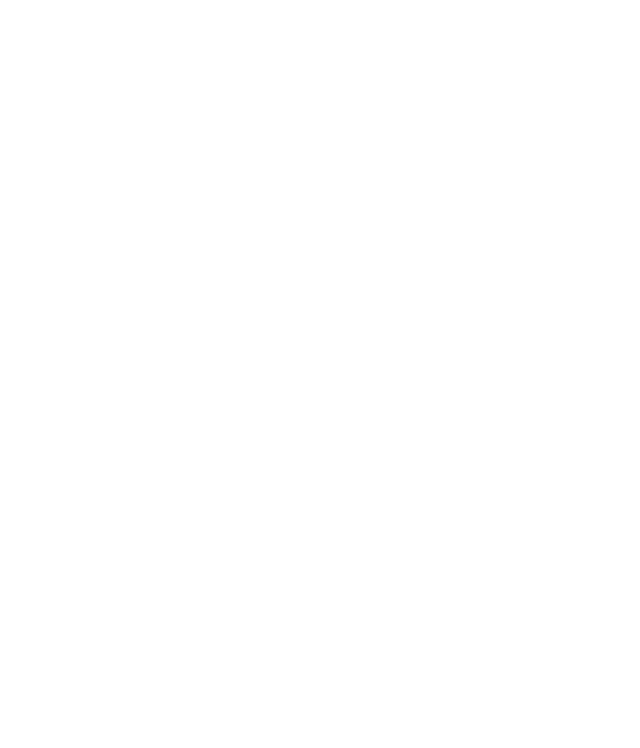
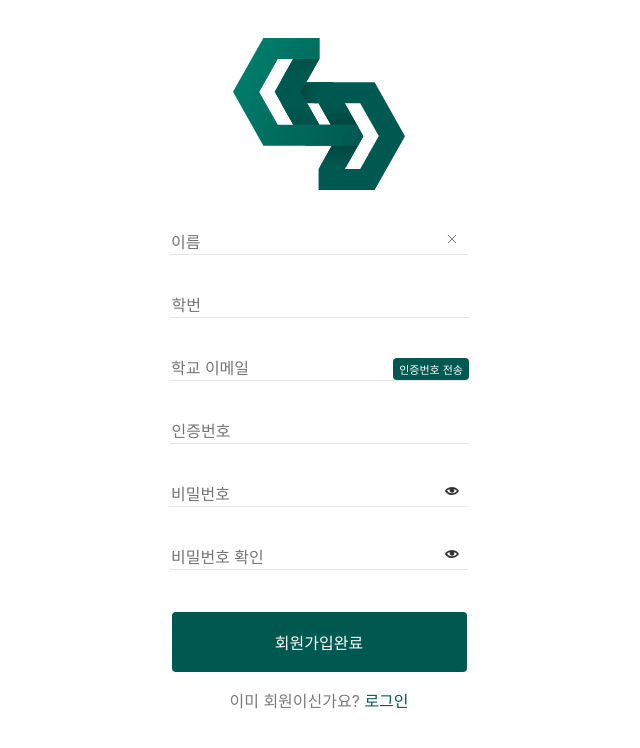
Before and after one commit to 2023-2-WINK-Project-Team1/front-end-mobile, a React (Create React App) app: page /SignUp in a window 1280 px wide. Before the commit this address had no page. Shown: the top 748 px of the page, without its empty margins (321-961 px from the left). Built offline with nearby package versions, Linux system fonts and the light colour scheme.

Commit message:
front-end-24 Sign-up 및 Login Page 개발 피드백 반영

```diff
--- a/src/App.js
+++ b/src/App.js
@@ -4,8 +4,8 @@
 import React, { Component } from 'react';
 import { BrowserRouter, Routes, Route } from 'react-router-dom';
 import Main from './pages/Main';
-import Sign_in from './pages/Sign_in';
-import Sign_up from './pages/Sign_up';
+import SignIn from './pages/SignIn';
+import SignUp from './pages/SignUp';
 import TestPage from './pages/componentTest/TestPage';
 
 function App() {
@@ -16,8 +16,8 @@
         <BrowserRouter>
           <Routes>
             <Route path="/" element={<Main />}></Route>
-            <Route path="/Sign_in" element={<Sign_in />}></Route>
-            <Route path="/Sign_up" element={<Sign_up />}></Route>
+            <Route path="/SignIn" element={<SignIn />}></Route>
+            <Route path="/SignUp" element={<SignUp />}></Route>
             <Route path="/testPage" element={<TestPage />}></Route>
           </Routes>
         </BrowserRouter>
--- a/src/components/input/Email.js
+++ b/src/components/input/Email.js
@@ -6,6 +6,7 @@
   display: flex;
   flex-direction: column;
   align-items: center;
+  gap:40px;
 `;
 
 const InputDiv = styled.input`
@@ -16,7 +17,6 @@
   border-bottom: 1px solid #e6e6e6;
   outline: none;
   color: black;
-  margin-bottom:40px;
   ::placeholder {
     color: #9c9c9c;
   }
--- a/src/pages/Sign_in.js
+++ b/src/pages/SignIn.js
@@ -1,6 +1,6 @@
 import React from 'react';
 import styled from "styled-components";
-import { Link } from 'react-router-dom'; // react-router-dom에서 Link를 import
+import { Link } from 'react-router-dom';
 import logoGreen from "../assets/logo_green.svg";
 import StudentId from "../components/input/StudentId";
 import PasswordInput from "../components/input/PasswordInput";
@@ -11,23 +11,12 @@
   flex-direction: column;
   justify-content: center;
   align-items: center;
+  padding-top: 38px;
 `;
 
 const LogoImage = styled.img`
   width: 172px;
   height: 152px;
-  margin-top: 38px;
-`;
-const Margin = styled.div`
-  margin-top: 28px;
-`;
-
-const Button_margin = styled.div`
-  margin-top: 32px;
-`;
-
-const Name_margin = styled.div`
-  margin-top: 146px;
 `;
 
 const CheckBoxContainer = styled.div`
@@ -35,9 +24,7 @@
   color: #7A7A7A;
   font-size: 12px;
   align-items: center;
-  margin-right: 220px;
-  //justify-content:start;
-
+  text-align: center;
 `;
 
 const CheckBox = styled.input`
@@ -45,10 +32,10 @@
   color: #7A7A7A;
   width: 16px;
   height: 16px;
+  align-self : flex-start;
 `;
 
 const SignUpText = styled.p`
-  margin-top: 12px;
   font-size: 16px;
   color: #7A7A7A ;
 `;
@@ -57,30 +44,36 @@
   color: #005950;
   text-decoration: none;
   cursor: pointer;
-  margin-top: 12px;
   font-size: 16px;
 `;
 
+const InputContainer = styled.div`
+  padding-top:146px;
+  padding-bottom: 32px;
+  display: flex;
+  flex-direction: column;
+  gap:28px;
+`;
 
-function Sign_in() {
+
+function SignIn() {
     return (
         <CenteredDiv>
             <LogoImage src={logoGreen} alt="Logo" />
-            <Name_margin/>
+
+            <InputContainer>
                 <StudentId />
-            <Margin/>
                 <PasswordInput />
-            <Margin/>
                 <CheckBoxContainer>
                     <CheckBox type="checkbox" />
                     자동로그인
                 </CheckBoxContainer>
-            <Button_margin>
+            </InputContainer>
+
                 <Button size="Large">로그인</Button>
-            </Button_margin>
-            <SignUpText>회원이 아니신가요?<SignUpLink to="/sign_up"> 회원가입</SignUpLink></SignUpText>
+            <SignUpText>회원이 아니신가요?<SignUpLink to="/signUp"> 회원가입</SignUpLink></SignUpText>
         </CenteredDiv>
     );
 }
 
-export default Sign_in;
+export default SignIn;
--- a/src/pages/Sign_up.js
+++ b/src/pages/SignUp.js
@@ -15,25 +15,16 @@
   flex-direction: column;
   justify-content: center;
   align-items: center;
+  padding-top: 38px;
 `;
 
 const LogoImage = styled.img`
   width: 172px;
   height: 152px;
-  margin-top: 38px;
-`;
-
-const Margin40 = styled.div`
-  margin-top: 40px;
-`;
-
-const Margin42 = styled.div`
-  margin-top: 42px;
 `;
 
 
 const SignUpText = styled.p`
-  margin-top: 12px;
   font-size: 16px;
   color: #7A7A7A ;
 `;
@@ -42,31 +33,39 @@
   color: #005950;
   text-decoration: none;
   cursor: pointer;
-  margin-top: 12px;
   font-size: 16px;
 `;
 
+const InputContainer = styled.div`
+  padding:42px;
+  display: flex;
+  flex-direction: column;
+  gap:40px;
+`;
 
-function Sign_up() {
+
+
+function SignUp() {
     return (
         <CenteredDiv>
+
             <LogoImage src={logoGreen} alt="Logo" />
-            <Margin42/>
-            <Name/>
-            <Margin40/>
-            <StudentId />
-            <Margin40/>
-            <Email/>
-            <PasswordInput />
-            <Margin40/>
-            <PasswordInputCheck/>
-            <Margin42/>
-            <Link to="/sign_in">
+
+            <InputContainer>
+                <Name/>
+                <StudentId />
+                <Email/>
+                <PasswordInput />
+                <PasswordInputCheck/>
+            </InputContainer>
+
+            <Link to="/signIn">
                 <Button size="Large">회원가입완료</Button>
             </Link>
-            <SignUpText>이미 회원이신가요?<SignUpLink to="/sign_in"> 로그인</SignUpLink></SignUpText>
+            <SignUpText>이미 회원이신가요?<SignUpLink to="/signIn"> 로그인</SignUpLink></SignUpText>
+
         </CenteredDiv>
     );
 }
 
-export default Sign_up;
+export default SignUp;
```
Lines whose indentation alone changed are shown as unchanged.
